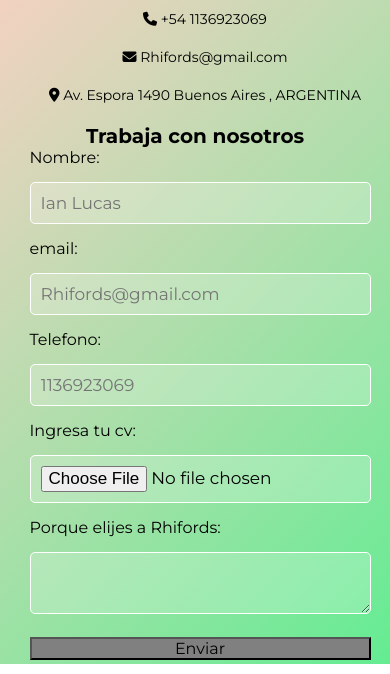
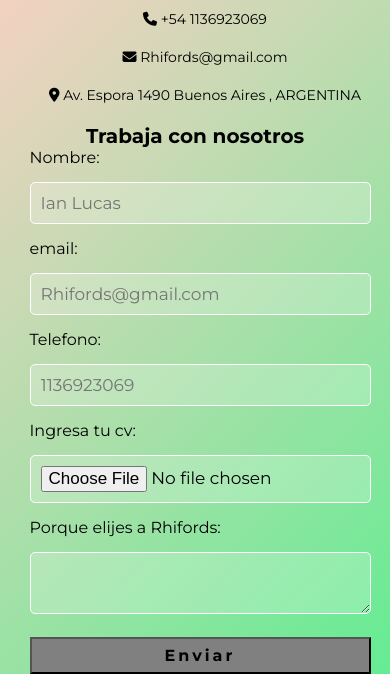
Before and after one commit to Al-dam1/RhifordsIndumentay, a plain HTML site: page mi_primera_web/contacto.html in a window 390 px wide. Shown: the part 180-854 px from the top of the page. Drawn offline with Linux system fonts and the light colour scheme.

Commit message:
arreglos en contacto y en la home

```diff
--- a/mi_primera_web/contacto.html
+++ b/mi_primera_web/contacto.html
@@ -58,7 +58,7 @@
 
       <label for="coms">Porque elijes a Rhifords:</label>
       <textarea name="coms" id="coms"></textarea>
-      <button type="submit">Enviar</button>
+      <button type="submit" class="submit">Enviar</button>
     </form>
   </body>
 </html>
--- a/mi_primera_web/css/contacto.css
+++ b/mi_primera_web/css/contacto.css
@@ -151,18 +151,20 @@ button:hover {
     font-size: 17px;
   }
 
-  button {
-    margin-top: 8px;
+
+}
+.submit{  margin-top: 28px;
   color: black;
   background-color: gray;
   font-size: 16px;
+  padding: 7px;
+  font-weight: bold;
+  letter-spacing: 3px;
 }
-  button:hover {
+.submit:hover {
   color: rgb(6, 6, 4);
   background-color: rgba(133, 122, 122, 0.464);
 }
-}
-
 /* mobile */
 @media (max-width: 480px) {
   body {
@@ -222,13 +224,16 @@ button:hover {
     font-size: 17px;
   }
 
-  button {
+  .submit {
     margin-top: 8px;
     color: black;
     background-color: gray;
     font-size: 16px;
+    padding: 7px;
+    font-weight: bold;
+    letter-spacing: 3px;
   }
-  button:hover {
+  .submit:hover {
     color: rgb(6, 6, 4);
     background-color: rgba(133, 122, 122, 0.464);
   }
```
Also changed, not shown: mi_primera_web/css/style.css (+3 -4 lines), mi_primera_web/js/productos.js (+20 -7 lines), mi_primera_web/js/producto.html (renamed from mi_primera_web/js/porducto.html). Lines whose indentation alone changed are shown as unchanged.
